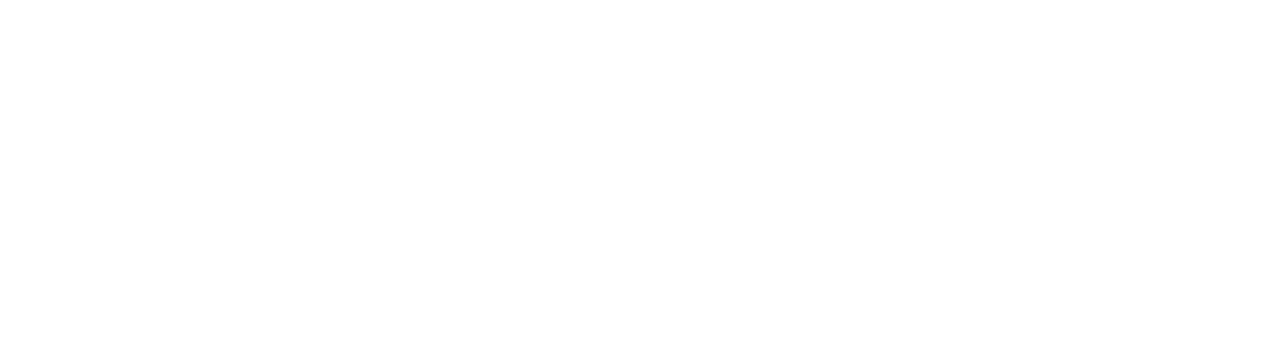
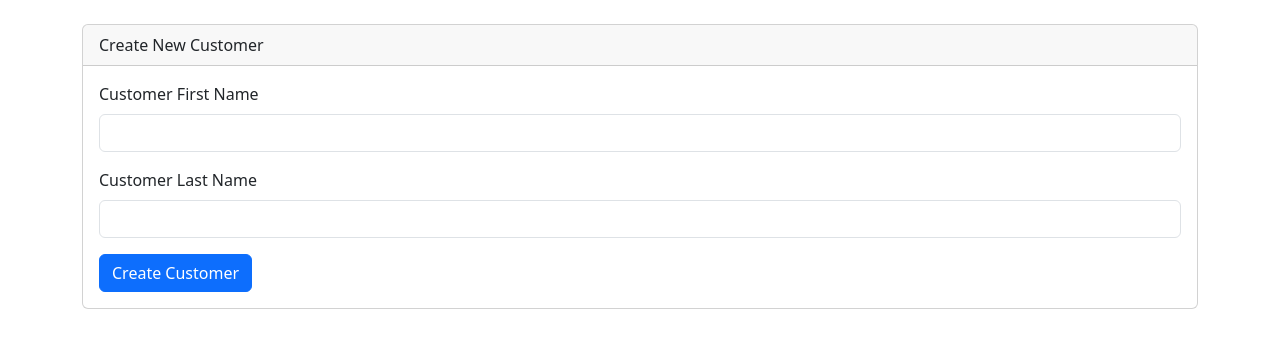
Before and after one commit to LuigiGonnella/SE2-OfficeQueue, a React app in the folder frontend/: page /newcustomer in a window 1280 px wide. Before the commit this address had no page. Shown: the top 348 px of the page. Built offline with nearby package versions, Linux system fonts and the light colour scheme; the HTML template or start-up script is replaced by a standard one.

Commit message:
Added customer creation (frontend)

```diff
--- a/frontend/src/App.tsx
+++ b/frontend/src/App.tsx
@@ -4,6 +4,7 @@
 import BoardPage from './components/BoardPage';
 import ServiceCreation from './components/ServiceManagement';
 import OfficerPanel from './components/OfficerPanel';
+import CustomerCreation from './components/CustomerManagement';
 
 function App() {
   return (
@@ -13,6 +14,7 @@
       <Route path="/board" element={<BoardPage />} />
       <Route path="/newservice" element={<ServiceCreation />} />
       <Route path="/officers" element={<OfficerPanel />} />
+      <Route path="/newcustomer" element={<CustomerCreation />} />
 
     </Routes>
   )
--- /dev/null
+++ b/frontend/src/components/CustomerManagement.tsx
@@ -0,0 +1,82 @@
+import {Col, Row, Button, Card, ListGroup, Container, Form} from "react-bootstrap";
+import { Link, useNavigate } from "react-router";
+import { api } from "../services/apiService.ts";
+import React, { useState, useEffect } from 'react';
+import type { Customer } from "../API/api.ts";
+
+function CustomerCreation() {
+    const [formData, setFormData] = useState<Omit<Customer, 'id'>>({
+        firstName: '',
+        lastName: '',
+    });
+
+    const handleSubmit = async (e: React.FormEvent) => {
+    e.preventDefault();
+    try {
+        const customerData = {
+            id: Math.floor(Math.random() * 1000), // Temporary ID generation
+            firstName: formData.firstName,
+            lastName: formData.lastName,
+        };
+
+        console.log('Sending customer data:', customerData);
+        const response = await api.customersPost(customerData);
+        console.log('Response:', response);
+
+        setFormData({ firstName: '', lastName: '' });
+    } catch (err: any) {
+        console.error('Full error:', {
+            message: err.message,
+            status: err.response?.status,
+            data: err.response?.data,
+            config: err.config
+        });
+        }
+    };
+
+    const handleChange = (e: React.ChangeEvent<HTMLInputElement>) => {
+        const { name, value } = e.target;
+        setFormData(prev => ({
+            ...prev,
+            [name]: value
+        }));
+    };
+
+    return (
+        <Container className="mt-4">
+            <Card>
+                <Card.Header>Create New Customer</Card.Header>
+                <Card.Body>
+                    <Form onSubmit={handleSubmit}>
+                        <Form.Group className="mb-3">
+                            <Form.Label>Customer First Name</Form.Label>
+                            <Form.Control
+                                type="text"
+                                name="firstName"
+                                value={formData.firstName}
+                                onChange={handleChange}
+                                required
+                            />
+                        </Form.Group>
+
+                        <Form.Group className="mb-3">
+                            <Form.Label>Customer Last Name</Form.Label>
+                            <Form.Control
+                                type="text"
+                                name="lastName"
+                                value={formData.lastName}
+                                onChange={handleChange}
+                            />
+                        </Form.Group>
+
+                        <Button variant="primary" type="submit">
+                            Create Customer
+                        </Button>
+                    </Form>
+                </Card.Body>
+            </Card>
+        </Container>
+    );
+}
+
+export default CustomerCreation;
--- a/frontend/src/components/Home.tsx
+++ b/frontend/src/components/Home.tsx
@@ -18,6 +18,7 @@
                         <Button variant="outline-primary" className="my-2" style={{height: '75px'}} onClick={() => navigate('/officers')}>Officer Panel</Button>
                         <Button variant="outline-primary" className="my-2" style={{height: '75px'}} onClick={() => navigate('/board')}>Info Board</Button>
                         <Button variant="outline-primary" className="my-2" style={{height: '75px'}} onClick={() => navigate('/newservice')}>New Service</Button>
+                        <Button variant="outline-primary" className="my-2" style={{height: '75px'}} onClick={() => navigate('/newcustomer')}>New Customer</Button>
                     </ButtonGroup>
                 </Col>
             </div>
```
